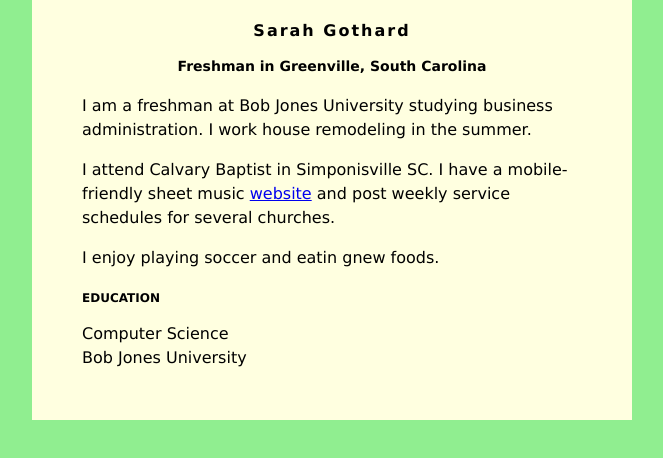
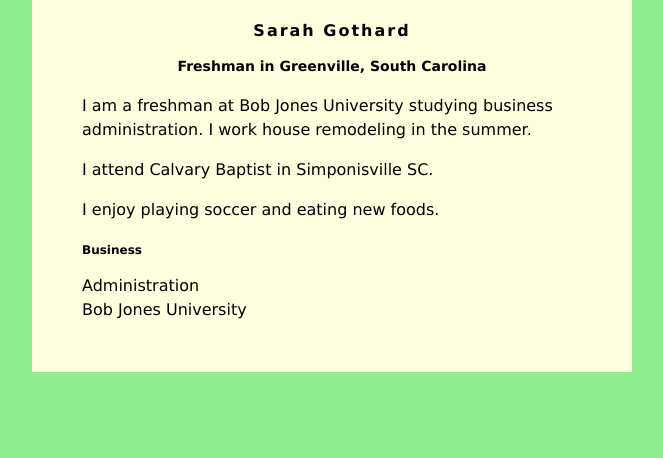
Before and after one commit to braml069/braml069.github.io, a plain HTML site: page index.html in a window 1280 px wide. Shown: the whole page, without its empty margins (308-971 px from the left). Drawn offline with Linux system fonts and the light colour scheme.

Commit message:
Update index.html

```diff
--- a/index.html
+++ b/index.html
@@ -35,15 +35,13 @@ h3 {
 
          <p>I am a freshman at Bob Jones University studying business administration. I work house remodeling in the summer.</p>
          <p>
-            I attend Calvary Baptist in Simponisville SC. I have a mobile-friendly
-            sheet music <a href="https://mobilehymns.org/">website</a> and post weekly service
-            schedules for several churches.
+            I attend Calvary Baptist in Simponisville SC.
          </p>
          <p>
-            I enjoy playing soccer and eatin gnew foods.
+            I enjoy playing soccer and eating new foods.
          </p>
-        <h3>EDUCATION</h3>
-        Computer Science<br />
+        <h3>Business</h3>
+        Administration<br />
         Bob Jones University
     </div>
 
```
